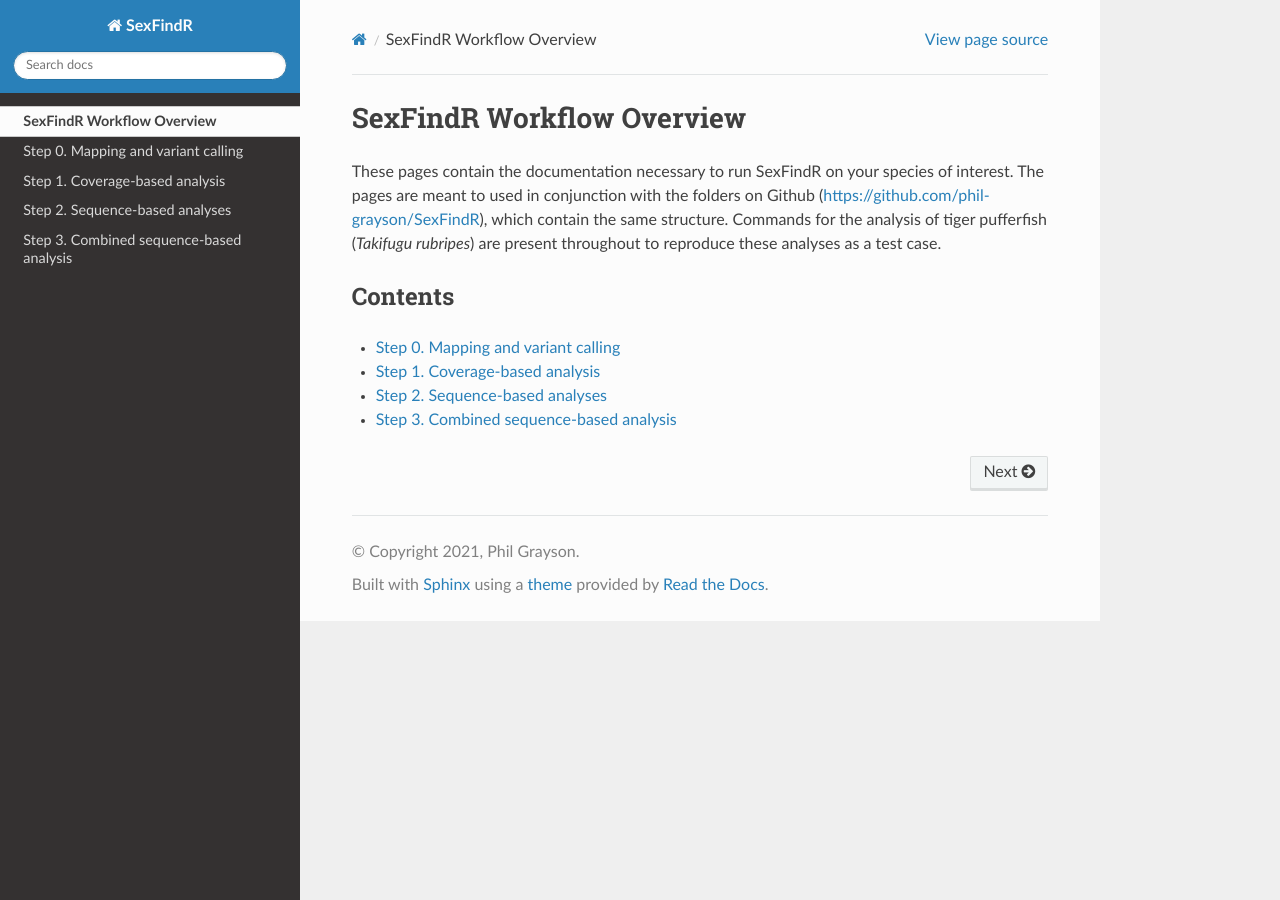
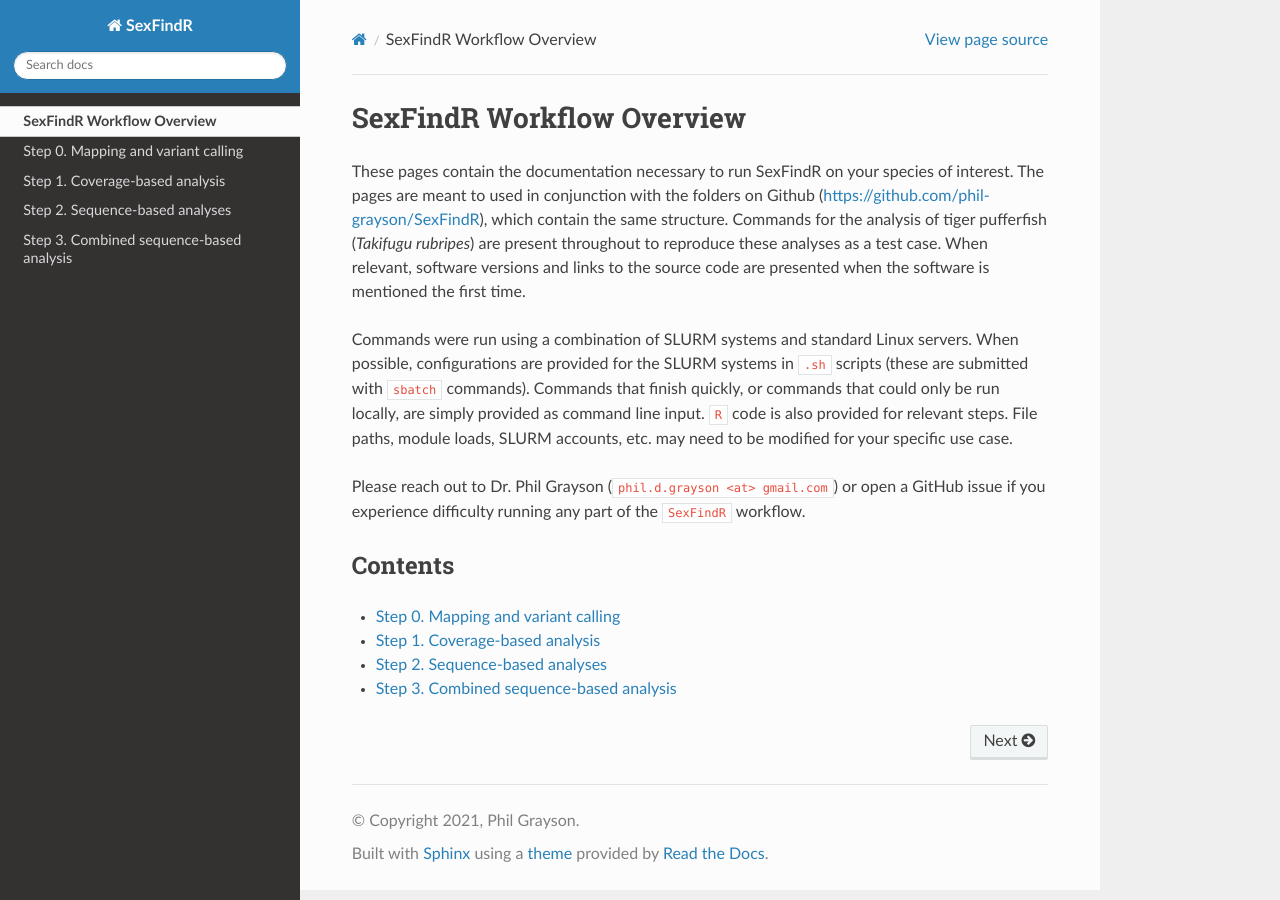
Before and after one commit to phil-grayson/SexFindR, a Sphinx documentation site: the page built from docs/source/index.rst, in a window 1280 px wide. Built offline with Sphinx 7.4.7 and the Read the Docs theme 2.0.0, drawn with Linux system fonts in a browser that asks for light colours; pages that are not in the unit, such as notebooks, are missing from menus.

```diff
--- a/docs/source/Step 0. Mapping and variant calling.rst
+++ b/docs/source/Step 0. Mapping and variant calling.rst
@@ -8,7 +8,7 @@ In the SexFindR paper, we used ``Bowtie2`` (v 2.3.4.3; http://bowtie-bio.sourcef
 
 For all the sequence-based analyses mapped to a reference genome, SNP calling is also required. In the SexFindR paper, we used ``Platypus`` (commit 3e72641; https://github.com/andyrimmer/Platypus) to jointly call SNPs across all samples, and we provide some scripts and configurations for this within the GitHub and below. Again, if you have already called SNPs for your samples using ``GATK`` or another widely-used algorithm, please feel free to use those.
 
-We also filtered the raw ``vcf`` to only include sites that ``PASS`` the quality filters. This requires ``bcftools`` (v1.9; https://github.com/samtools/bcftools). ``vcftools`` is also used to filter for biallelic sites (v0.1.14; https://github.com/vcftools/vcftools).
+``Platypus`` requires that the genome file be indexed with ``samtools`` (v1.10; https://github.com/samtools/samtools). We also filtered the raw ``vcf`` to only include sites that ``PASS`` the quality filters. This requires ``bcftools`` (v1.9; https://github.com/samtools/bcftools). ``vcftools`` is also used to filter for biallelic sites (v0.1.14; https://github.com/vcftools/vcftools).
 
 Download raw reads from NCBI
 ----------------------------
--- a/docs/source/index.rst
+++ b/docs/source/index.rst
@@ -6,7 +6,11 @@
 SexFindR Workflow Overview
 ==========================
 
-These pages contain the documentation necessary to run SexFindR on your species of interest. The pages are meant to used in conjunction with the folders on Github (https://github.com/phil-grayson/SexFindR), which contain the same structure. Commands for the analysis of tiger pufferfish (*Takifugu rubripes*) are present throughout to reproduce these analyses as a test case.
+These pages contain the documentation necessary to run SexFindR on your species of interest. The pages are meant to used in conjunction with the folders on Github (https://github.com/phil-grayson/SexFindR), which contain the same structure. Commands for the analysis of tiger pufferfish (*Takifugu rubripes*) are present throughout to reproduce these analyses as a test case. When relevant, software versions and links to the source code are presented when the software is mentioned the first time.
+
+Commands were run using a combination of SLURM systems and standard Linux servers. When possible, configurations are provided for the SLURM systems in ``.sh`` scripts (these are submitted with ``sbatch`` commands). Commands that finish quickly, or commands that could only be run locally, are simply provided as command line input. ``R`` code is also provided for relevant steps. File paths, module loads, SLURM accounts, etc. may need to be modified for your specific use case.
+
+Please reach out to Dr. Phil Grayson (``phil.d.grayson <at> gmail.com``) or open a GitHub issue if you experience difficulty running any part of the ``SexFindR`` workflow.
 
 Contents
 ########
```
Also changed, not shown: other parts of docs/source/Step 0. Mapping and variant calling.rst (+1 -0 lines), docs/source/SNP Density.rst (added, +27 -0 lines), 3 other files.
